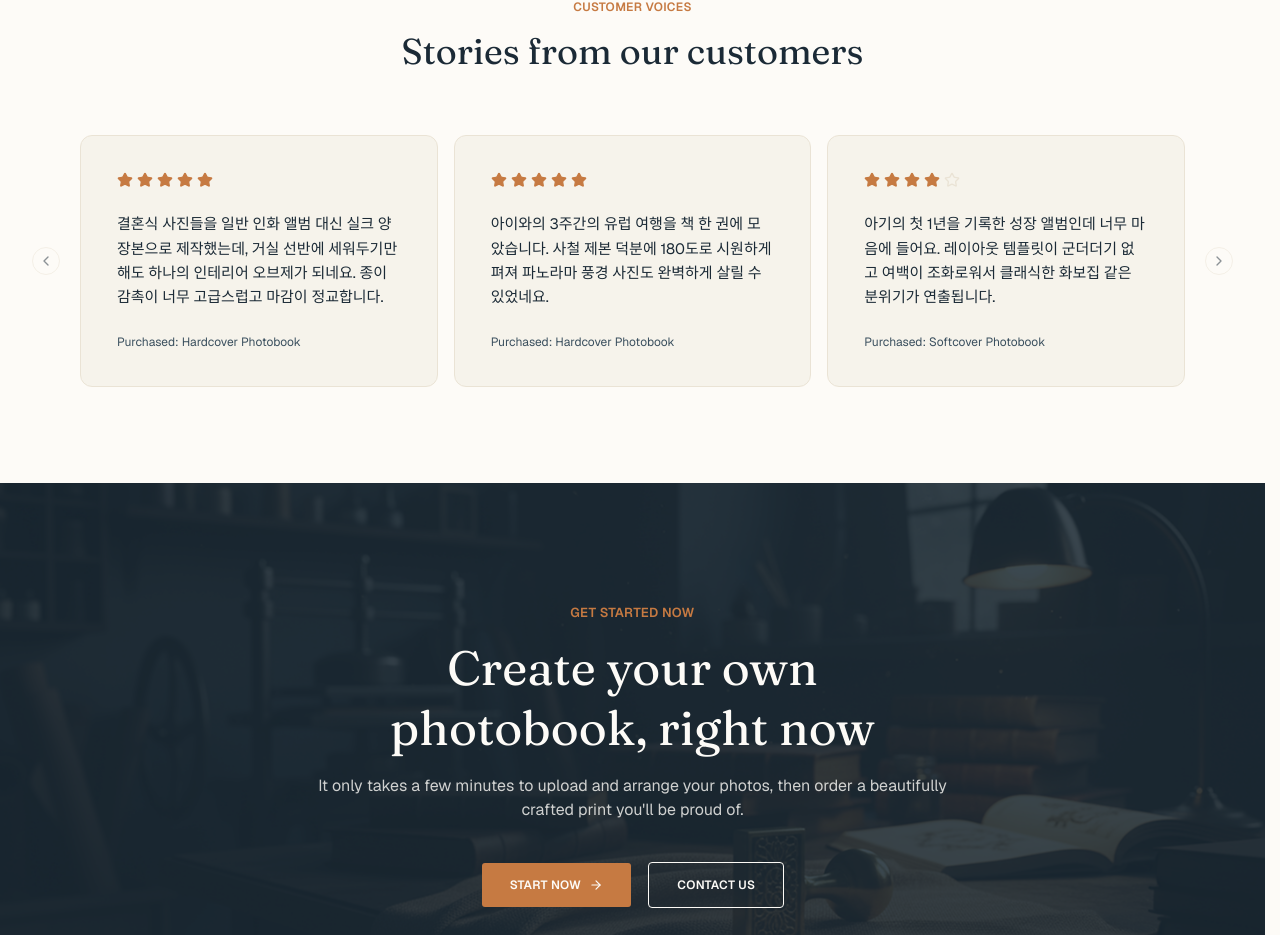
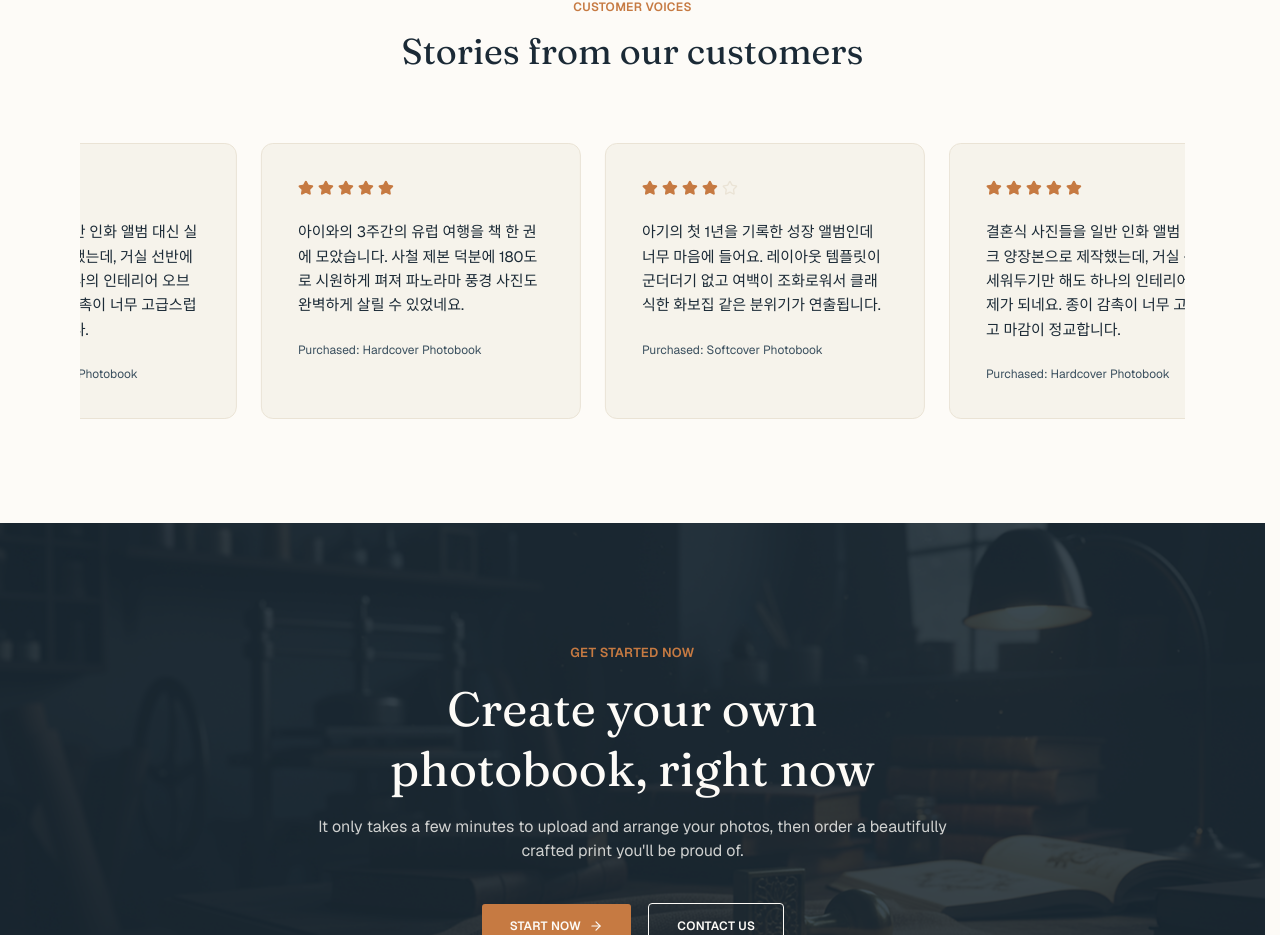
Before and after one commit to Catailog/shiny-book, a Next.js app: page / in a window 1280 px wide. Shown: the part 2579-3514 px from the top of the page. Built offline with nearby package versions, Linux system fonts and the light colour scheme; no server answers; the database is empty.

Commit message:
feat: 후기 섹션 캐러셀을 마퀴로 교체
- 드래그로 넘기던 캐러셀을 자동 스크롤되는 마퀴로 교체
- hover 시 스크롤 정지 처리
- 더 이상 쓰지 않는 caousel 컴포넌트 삭제

```diff
--- a/src/app/(marketing)/testimonials.tsx
+++ b/src/app/(marketing)/testimonials.tsx
@@ -1,13 +1,7 @@
 import { Star } from 'lucide-react';
 
 import { PageSection } from '@/components/page-section';
-import {
-  Carousel,
-  CarouselContent,
-  CarouselItem,
-  CarouselNext,
-  CarouselPrevious,
-} from '@/components/ui/carousel';
+import { Marquee } from '@/components/ui/marquee';
 import { REVIEW_RATING_MAX } from '@/constants/review';
 import { getLocale } from '@/lib/i18n/get-locale';
 import type { ReviewWithOrderTitle } from '@/lib/reviews/get-reviews';
@@ -34,11 +28,12 @@ export async function Testimonials({ reviews }: TestimonialsProps) {
       {reviews.length === 0 ? (
         <p className="text-sm text-muted-foreground">{copy.empty}</p>
       ) : (
-        <Carousel className="w-full">
-          <CarouselContent>
+        <Marquee pauseOnHover className="w-full [--duration:35s] [--gap:1.5rem]">
           {reviews.map((review) => (
-              <CarouselItem key={review.id} className="sm:basis-1/2 lg:basis-1/3">
-                <div className="flex h-full flex-col items-start gap-6 rounded-lg border border-border bg-secondary p-9">
+            <div
+              key={review.id}
+              className="flex h-full w-80 shrink-0 flex-col items-start gap-6 rounded-lg border border-border bg-secondary p-9"
+            >
               <div aria-label={copy.ratingLabel} className="flex items-start gap-1">
                 {Array.from({ length: REVIEW_RATING_MAX }).map((_, index) => (
                   <Star
@@ -57,12 +52,8 @@ export async function Testimonials({ reviews }: TestimonialsProps) {
                 {copy.purchasedLabel}: {review.productName ?? review.orderTitle}
               </p>
             </div>
-              </CarouselItem>
           ))}
-          </CarouselContent>
-          <CarouselPrevious aria-label={copy.prevLabel} />
-          <CarouselNext aria-label={copy.nextLabel} />
-        </Carousel>
+        </Marquee>
       )}
     </PageSection>
   );
--- a/src/components/ui/carousel.tsx
+++ /dev/null
@@ -1,233 +0,0 @@
-'use client';
-
-import * as React from 'react';
-
-import useEmblaCarousel, { type UseEmblaCarouselType } from 'embla-carousel-react';
-import { ChevronLeftIcon, ChevronRightIcon } from 'lucide-react';
-
-import { Button } from '@/components/ui/button';
-import { cn } from '@/lib/utils';
-
-type CarouselApi = UseEmblaCarouselType[1];
-type UseCarouselParameters = Parameters<typeof useEmblaCarousel>;
-type CarouselOptions = UseCarouselParameters[0];
-type CarouselPlugin = UseCarouselParameters[1];
-
-type CarouselProps = {
-  opts?: CarouselOptions;
-  plugins?: CarouselPlugin;
-  orientation?: 'horizontal' | 'vertical';
-  setApi?: (api: CarouselApi) => void;
-};
-
-type CarouselContextProps = {
-  carouselRef: ReturnType<typeof useEmblaCarousel>[0];
-  api: ReturnType<typeof useEmblaCarousel>[1];
-  scrollPrev: () => void;
-  scrollNext: () => void;
-  canScrollPrev: boolean;
-  canScrollNext: boolean;
-} & CarouselProps;
-
-const CarouselContext = React.createContext<CarouselContextProps | null>(null);
-
-function useCarousel() {
-  const context = React.useContext(CarouselContext);
-
-  if (!context) {
-    throw new Error('useCarousel must be used within a <Carousel />');
-  }
-
-  return context;
-}
-
-function Carousel({
-  orientation = 'horizontal',
-  opts,
-  setApi,
-  plugins,
-  className,
-  children,
-  ...props
-}: React.ComponentProps<'div'> & CarouselProps) {
-  const [carouselRef, api] = useEmblaCarousel(
-    {
-      ...opts,
-      axis: orientation === 'horizontal' ? 'x' : 'y',
-    },
-    plugins,
-  );
-  const [canScrollPrev, setCanScrollPrev] = React.useState(false);
-  const [canScrollNext, setCanScrollNext] = React.useState(false);
-
-  const onSelect = React.useCallback((api: CarouselApi) => {
-    if (!api) return;
-    setCanScrollPrev(api.canScrollPrev());
-    setCanScrollNext(api.canScrollNext());
-  }, []);
-
-  const scrollPrev = React.useCallback(() => {
-    api?.scrollPrev();
-  }, [api]);
-
-  const scrollNext = React.useCallback(() => {
-    api?.scrollNext();
-  }, [api]);
-
-  const handleKeyDown = React.useCallback(
-    (event: React.KeyboardEvent<HTMLDivElement>) => {
-      if (event.key === 'ArrowLeft') {
-        event.preventDefault();
-        scrollPrev();
-      } else if (event.key === 'ArrowRight') {
-        event.preventDefault();
-        scrollNext();
-      }
-    },
-    [scrollPrev, scrollNext],
-  );
-
-  React.useEffect(() => {
-    if (!api || !setApi) return;
-    setApi(api);
-  }, [api, setApi]);
-
-  React.useEffect(() => {
-    if (!api) return;
-    // eslint-disable-next-line react-hooks/set-state-in-effect -- syncs initial scroll state from the embla instance created in this same render pass, before paint
-    onSelect(api);
-    api.on('reInit', onSelect);
-    api.on('select', onSelect);
-
-    return () => {
-      api?.off('select', onSelect);
-    };
-  }, [api, onSelect]);
-
-  return (
-    <CarouselContext.Provider
-      value={{
-        carouselRef,
-        api: api,
-        opts,
-        orientation: orientation || (opts?.axis === 'y' ? 'vertical' : 'horizontal'),
-        scrollPrev,
-        scrollNext,
-        canScrollPrev,
-        canScrollNext,
-      }}
-    >
-      <div
-        onKeyDownCapture={handleKeyDown}
-        className={cn('relative', className)}
-        role="region"
-        aria-roledescription="carousel"
-        data-slot="carousel"
-        {...props}
-      >
-        {children}
-      </div>
-    </CarouselContext.Provider>
-  );
-}
-
-function CarouselContent({ className, ...props }: React.ComponentProps<'div'>) {
-  const { carouselRef, orientation } = useCarousel();
-
-  return (
-    <div ref={carouselRef} className="overflow-hidden" data-slot="carousel-content">
-      <div
-        className={cn('flex', orientation === 'horizontal' ? '-ml-4' : '-mt-4 flex-col', className)}
-        {...props}
-      />
-    </div>
-  );
-}
-
-function CarouselItem({ className, ...props }: React.ComponentProps<'div'>) {
-  const { orientation } = useCarousel();
-
-  return (
-    <div
-      role="group"
-      aria-roledescription="slide"
-      data-slot="carousel-item"
-      className={cn(
-        'min-w-0 shrink-0 grow-0 basis-full',
-        orientation === 'horizontal' ? 'pl-4' : 'pt-4',
-        className,
-      )}
-      {...props}
-    />
-  );
-}
-
-function CarouselPrevious({
-  className,
-  variant = 'outline',
-  size = 'icon-sm',
-  ...props
-}: React.ComponentProps<typeof Button>) {
-  const { orientation, scrollPrev, canScrollPrev } = useCarousel();
-
-  return (
-    <Button
-      data-slot="carousel-previous"
-      variant={variant}
-      size={size}
-      className={cn(
-        'absolute touch-manipulation rounded-full',
-        orientation === 'horizontal'
-          ? 'inset-y-0 -left-12 my-auto'
-          : '-top-12 left-1/2 -translate-x-1/2 rotate-90',
-        className,
-      )}
-      disabled={!canScrollPrev}
-      onClick={scrollPrev}
-      {...props}
-    >
-      <ChevronLeftIcon />
-      <span className="sr-only">Previous slide</span>
-    </Button>
-  );
-}
-
-function CarouselNext({
-  className,
-  variant = 'outline',
-  size = 'icon-sm',
-  ...props
-}: React.ComponentProps<typeof Button>) {
-  const { orientation, scrollNext, canScrollNext } = useCarousel();
-
-  return (
-    <Button
-      data-slot="carousel-next"
-      variant={variant}
-      size={size}
-      className={cn(
-        'absolute touch-manipulation rounded-full',
-        orientation === 'horizontal'
-          ? 'inset-y-0 -right-12 my-auto'
-          : '-bottom-12 left-1/2 -translate-x-1/2 rotate-90',
-        className,
-      )}
-      disabled={!canScrollNext}
-      onClick={scrollNext}
-      {...props}
-    >
-      <ChevronRightIcon />
-      <span className="sr-only">Next slide</span>
-    </Button>
-  );
-}
-
-export {
-  type CarouselApi,
-  Carousel,
-  CarouselContent,
-  CarouselItem,
-  CarouselPrevious,
-  CarouselNext,
-  useCarousel,
-};
```
Lines whose indentation alone changed are shown as unchanged.
